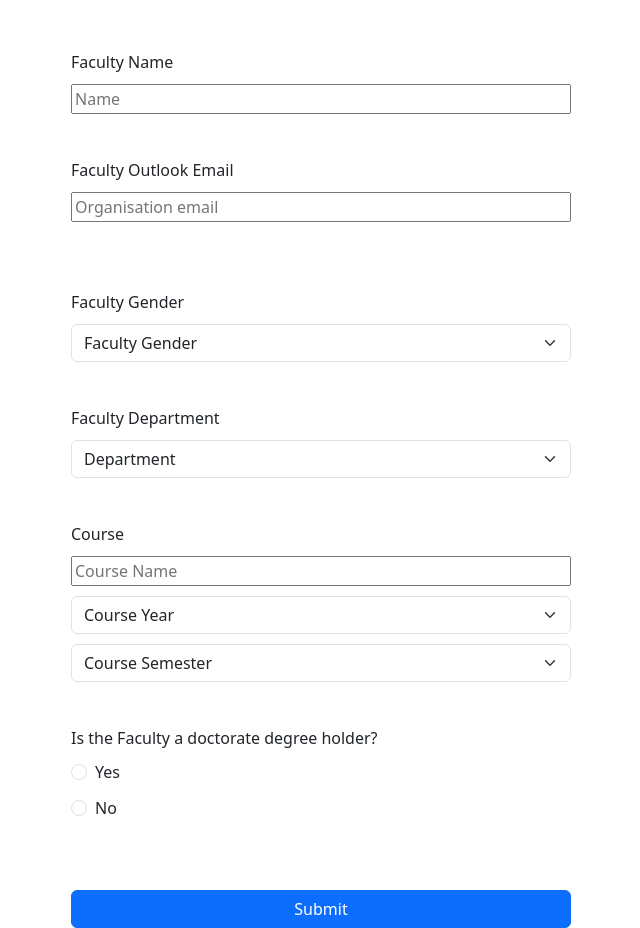
After one commit to AashayI394/faculty_akinator, a Flask app: page /addnew in a window 1280 px wide. The commit adds this page. Shown: the whole page, without its empty margins (319-959 px from the left). Run offline with Flask 3, Linux system fonts and the light colour scheme.

Commit message:
help us input done

```diff
--- a/app.py
+++ b/app.py
@@ -206,3 +206,27 @@ def search():
         return None
 
     return jsonify(res)
+
+@app.route("/addnew")
+def addnew():
+    return render_template("addnew.html")
+
+@app.route("/addnewcourse", methods=['GET', 'POST'])
+def addnewcourse():
+
+
+    if request.method == 'POST':
+
+        data = request.form
+        # print(data)
+
+        name = data.get('addnewname')
+        email = data.get('addnewemail')
+        gender = data.get('addnewgender')
+        department = data.get('addnewdepartment')
+        course = data.get('addnewcourse')
+        courseyear = data.get('addnewcourseyear')
+        coursesemester = data.get('addnewcoursesemester')
+        status = data.get('phdstatus')
+
+    return redirect("/")
--- /dev/null
+++ b/templates/addnew.html
@@ -0,0 +1,138 @@
+<!DOCTYPE html>
+<html lang="en">
+<head>
+    <meta charset="UTF-8">
+    <meta name="viewport" content="width=device-width, initial-scale=1.0">
+    <title>Help-Us-Improve</title>
+
+    <link href="https://cdn.jsdelivr.net/npm/bootstrap@5.3.3/dist/css/bootstrap.min.css" rel="stylesheet" integrity="sha384-QWTKZyjpPEjISv5WaRU9OFeRpok6YctnYmDr5pNlyT2bRjXh0JMhjY6hW+ALEwIH" crossorigin="anonymous">
+    <script src="https://cdn.jsdelivr.net/npm/bootstrap@5.3.3/dist/js/bootstrap.bundle.min.js" integrity="sha384-YvpcrYf0tY3lHB60NNkmXc5s9fDVZLESaAA55NDzOxhy9GkcIdslK1eN7N6jIeHz" crossorigin="anonymous"></script>
+
+    <script>
+        function showAlert() {
+            alert("Form Submitted Successfully!");
+        }
+    </script>
+
+    <style>
+        body{
+            display: flex;
+            align-items: center;
+            justify-content: center;
+            padding-top: 50px;
+        }
+
+        .addnewform{
+            display: flex;
+            flex-direction: column;
+            width: 90vw;
+            max-width: 500px;
+            gap: 10px;
+
+        }
+        .addnewelement{
+            width: 100%;
+        }
+
+
+    </style>
+</head>
+<body>
+    <form action="/addnewcourse" method="POST" class="addnewform">
+    <!-- name -->
+    <label for="addnewname">Faculty Name</label>
+
+    <input type="text" id="addnewname" name="addnewname" class="addnewelement" placeholder="Name">
+    <br>
+
+    <!-- email -->
+    <label for="addnewemail">Faculty Outlook Email</label>
+    <input type="text" name="addnewemail" id="addnewemail" class="addnewelement" placeholder="Organisation email">
+    <br>
+    <br>
+
+    <!-- gender -->
+    <label for="addnewgender">Faculty Gender</label>
+    <select class="form-select addnewelement" aria-label="Default select example" name="addnewgender" id="addnewgender">
+    <option selected disabled>Faculty Gender</option>
+    <option value="male">Male</option>
+    <option value="female">Female</option>
+    </select>
+
+    <br>
+
+    <!-- department -->
+    <label for="addnewdepartment">Faculty Department</label>
+    <select class="form-select addnewelement" aria-label="Default select example" name="addnewdepartment" id="addnewdepartment">
+        <option selected disabled>Department</option>
+        <option value="APPSCI">Applied Science</option>
+        <option value="CE">Civil Engineering</option>
+        <option value="CSE">Computer Engineering</option>
+        <option value="ENTC">ENTC Engineering</option>
+        <option value="EE">Electrical Engineering</option>
+        <option value="IE">Instrumentation Engineering</option>
+        <option value="MA">Mathematics</option>
+        <option value="ME">Mechanical Engineering</option>
+        <option value="META">Matallurgy and Material Sciences</option>
+        <option value="PHY">Physics</option>
+    </select>
+
+    <br>
+
+    <!-- course -->
+    <label for="addnewcourse">Course</label>
+    <input type="text" name="addnewcourse" id="addnewcourse" class="addnewelement" placeholder="Course Name">
+
+    <!-- course Year -->
+
+    <select class="form-select addnewelement" aria-label="Default select example" name="addnewcourseyear" id="addnewcourseyear">
+    <option selected disabled>Course Year</option>
+    <option value="1">First Year</option>
+    <option value="2">Second Year</option>
+    <option value="3">Third Year</option>
+    <option value="4">Final Year</option>
+    </select>
+
+
+    <!-- course semester -->
+
+    <select class="form-select addnewelement" aria-label="Default select example" name="addnewcoursesemester" id="addnewcoursesemester">
+    <option selected disabled>Course Semester</option>
+    <option value="1">Sem I</option>
+    <option value="2">Sem II</option>
+    <option value="3">Sem III</option>
+    <option value="4">Sem IV</option>
+    <option value="5">Sem V</option>
+    <option value="6">Sem VI</option>
+    <option value="7">Sem VII</option>
+    <option value="8">Sem VIII</option>
+    </select>
+
+
+    <!-- phd or no -->
+    <br>
+    <label for="addnewphd">Is the Faculty a doctorate degree holder?</label>
+    <div class="form-check">
+        <input class="form-check-input" type="radio" name="phdstatus" id="phdstatusyes" value="yes">
+        <label class="form-check-label" for="phdstatusyes">
+            Yes
+        </label>
+        </div>
+        <div class="form-check">
+        <input class="form-check-input" type="radio" name="phdstatus" id="phdstatusno" value="no">
+        <label class="form-check-label" for="phdstatusno">
+            No
+        </label>
+    </div>
+
+
+    <!-- submit / post -->
+    <br><br>
+    <input type="submit" name="addnew" id="addnew" class="btn btn-primary addnewelement" value="Submit" onclick="showAlert()">
+
+
+
+    </form>
+
+</body>
+</html>
--- a/templates/layout.html
+++ b/templates/layout.html
@@ -417,7 +417,9 @@
               <li class="nav-item">
                 <a class="nav-link active" href="/main">Facinator</a>
               </li>
-
+               <li class="nav-item">
+                <a class="nav-link active" href="/addnew">Help-US-Improve</a>
+              </li>
             </ul>
             <a href="/login" class="d-flex btn">Sign-Up</a>
           </div>
```
